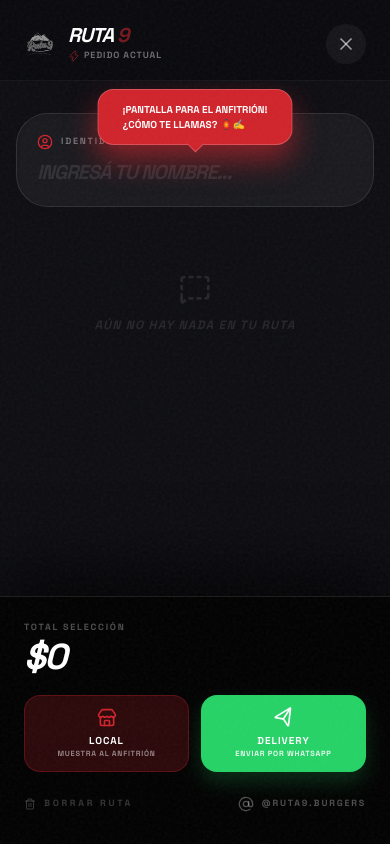
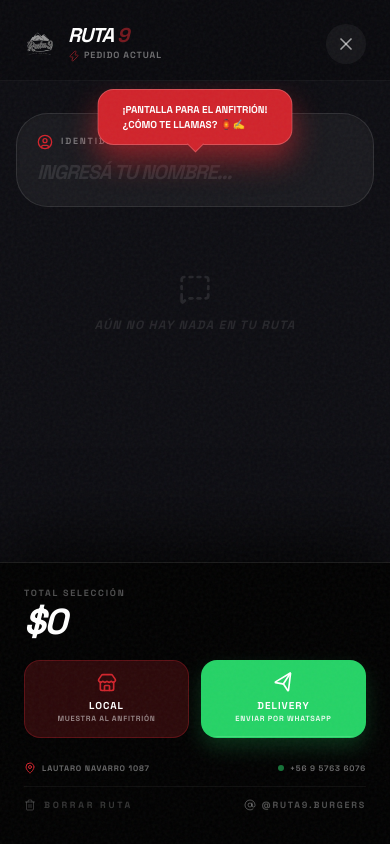
Before and after one commit to fhranco/ruta9-burger-app, a Next.js app: page / in a window 390 px wide. Both pictures are taken after a click on the button 389 px from the left and 775 px from the top of the page. Built offline with nearby package versions, Linux system fonts and the light colour scheme.

Commit message:
📍 LOCATION: Embedded physical address and WhatsApp phone number into checkout footer

```diff
--- a/src/components/TrayModal.tsx
+++ b/src/components/TrayModal.tsx
@@ -217,7 +217,19 @@
                    </button>
                 </div>
 
-                <div className="flex items-center justify-between pt-2">
+                <div className="flex flex-col gap-3 pt-2">
+                   <div className="flex items-center justify-between">
+                       <span className="flex items-center gap-1.5 text-[8px] sm:text-[9px] font-black text-white/40 uppercase tracking-[0.1em]">
+                           <MapPin className="w-3 h-3 text-primary shrink-0" />
+                           <span className="truncate">LAUTARO NAVARRO 1087</span>
+                       </span>
+                       <span className="flex items-center gap-1.5 text-[8px] sm:text-[9px] font-black text-white/40 tracking-[0.1em]">
+                           <span className="w-1.5 h-1.5 rounded-full bg-[#25D366] animate-pulse shrink-0"></span>
+                           +56 9 5763 6076
+                       </span>
+                   </div>
+
+                   <div className="flex items-center justify-between border-t border-white/5 pt-3">
                        <button
                            onClick={clearTray}
                            className="text-[9px] font-bold text-white/20 uppercase tracking-[0.3em] hover:text-red-500 transition-colors flex items-center gap-2"
@@ -225,9 +237,10 @@
                            <Trash2 className="w-3 h-3" /> BORRAR RUTA
                        </button>
 
-                   <a href="https://www.instagram.com/ruta9.burgers" target="_blank" rel="noreferrer" className="flex items-center gap-2 text-[9px] font-bold text-white/30 uppercase tracking-[0.2em] hover:text-[#E1306C] transition-colors">
-                       <AtSign className="w-4 h-4" /> @RUTA9.BURGERS
+                       <a href="https://www.instagram.com/ruta9.burgers" target="_blank" rel="noreferrer" className="flex items-center gap-1.5 text-[9px] font-bold text-white/30 uppercase tracking-[0.2em] hover:text-[#E1306C] transition-colors">
+                           <AtSign className="w-3 h-3" /> @RUTA9.BURGERS
                        </a>
+                   </div>
                 </div>
             </div>
 
```
Lines whose indentation alone changed are shown as unchanged.
